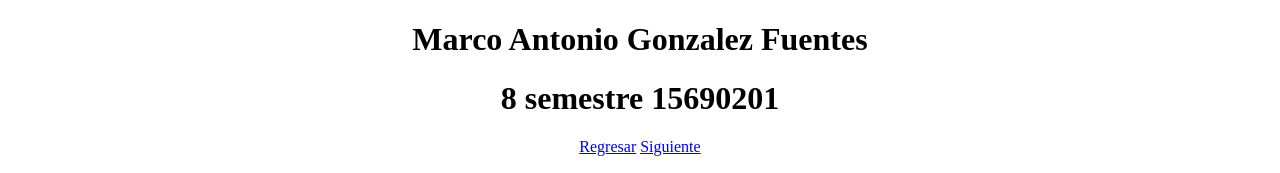
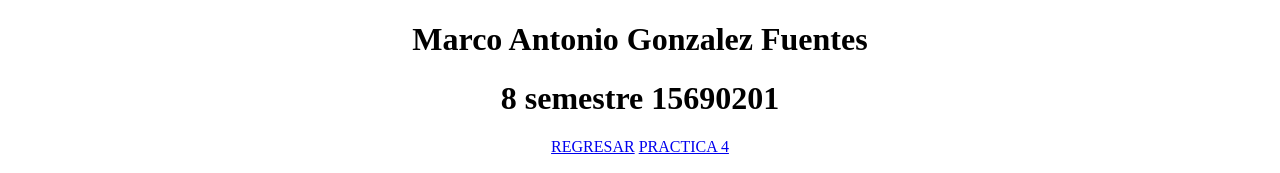
Before and after one commit to fuentes12m/Tablass--Avanzadas-, a plain HTML site: page index.html in a window 1280 px wide. Shown: the top 173 px of the page. Drawn offline with Linux system fonts and the light colour scheme.

Commit message:
Update index.html

```diff
--- a/index.html
+++ b/index.html
@@ -5,8 +5,8 @@
 	<center>
 			<h1>Marco Antonio Gonzalez Fuentes</h1>
 			<h1>8 semestre 15690201</h1>
-			<a href="https://fuentes12m.github.io/Maquetado">Regresar</a>
-			<a href="https://fuentes12m.github.io/cvpractica4">Siguiente</a>
+			<a href="https://fuentes12m.github.io/Maquetado">REGRESAR</a>
+			<a href="https://fuentes12m.github.io/cvpractica4">PRACTICA 4</a>
 	</center>
 </head>
 <br>
```
